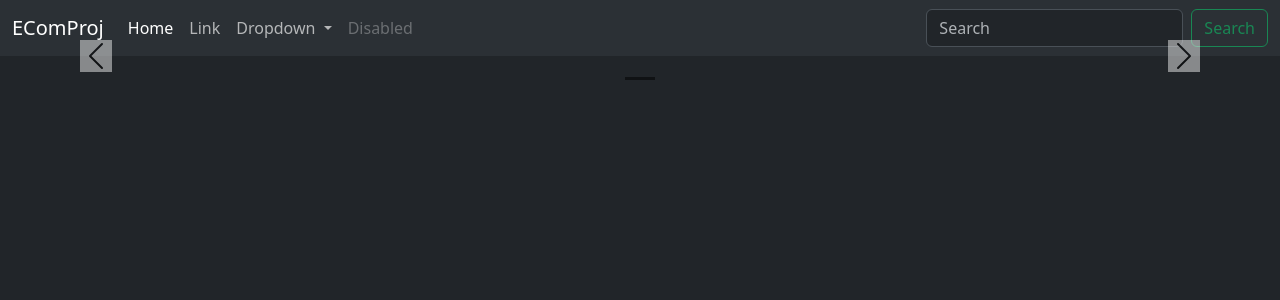
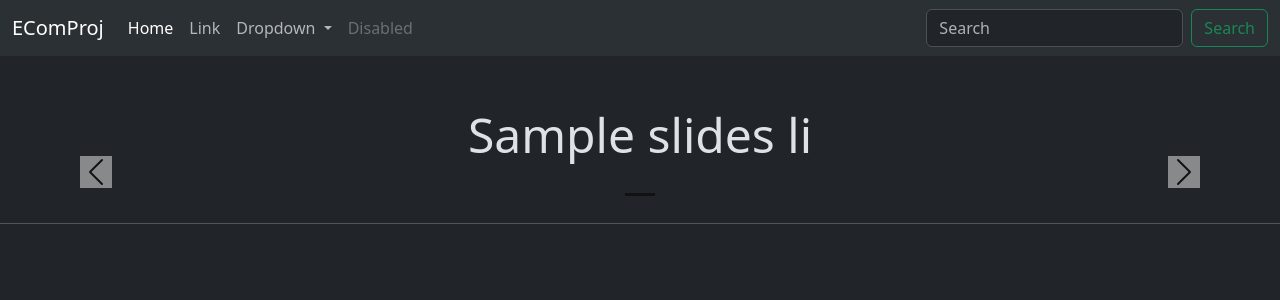
Before and after one commit to lucifer1147/ecom-project-django, a Django app: template Shop/templates/Shop/index.html in a window 1280 px wide. Shown: the top 300 px of the page. Run offline with Django 4.2, Linux system fonts and the light colour scheme; the template is opened without the code that fills it: most values are stand-ins (such as "Sample title", 1, 10 or a date in 2020); grey boxes marked "Sample" are stand-in pictures; some libraries are stand-ins or nearby versions.

Commit message:
Added Category Titles

```diff
--- a/Shop/static/Shop/shop-index-style.css
+++ b/Shop/static/Shop/shop-index-style.css
@@ -40,3 +40,14 @@ body .no-padding {
     width: 67%;
     margin: auto;
 }
+
+.cat-title {
+    padding-top: 50px;
+    text-align: center;
+    font-size: xxx-large;
+}
+
+.slide-separator {
+    position: relative;
+    bottom: -35px;
+}
--- a/Shop/templates/Shop/index.html
+++ b/Shop/templates/Shop/index.html
@@ -5,7 +5,8 @@
 {% block CustomStyles %} {% static 'Shop/shop-index-style.css' %} {% endblock %}
 
 {% block MainContent %}
- {% for slides in slidesLi %}
+ {% for cat_title, slides in slidesLi %}
+  <h4 class="cat-title">{{ cat_title|capfirst }}</h4>
   <div id="product-cards" class="carousel slide">
    <div class="carousel-indicators">
     {% for idx, products in slides %}
@@ -49,5 +50,6 @@
    </button>
 
   </div>
+  <hr class="slide-separator">
  {% endfor %}
 {% endblock %}
```
Also changed, not shown: Shop/views.py (+6 -4 lines), Shop/templates/Shop/backup/index_old.html (renamed from Shop/templates/Shop/index_old.html).
